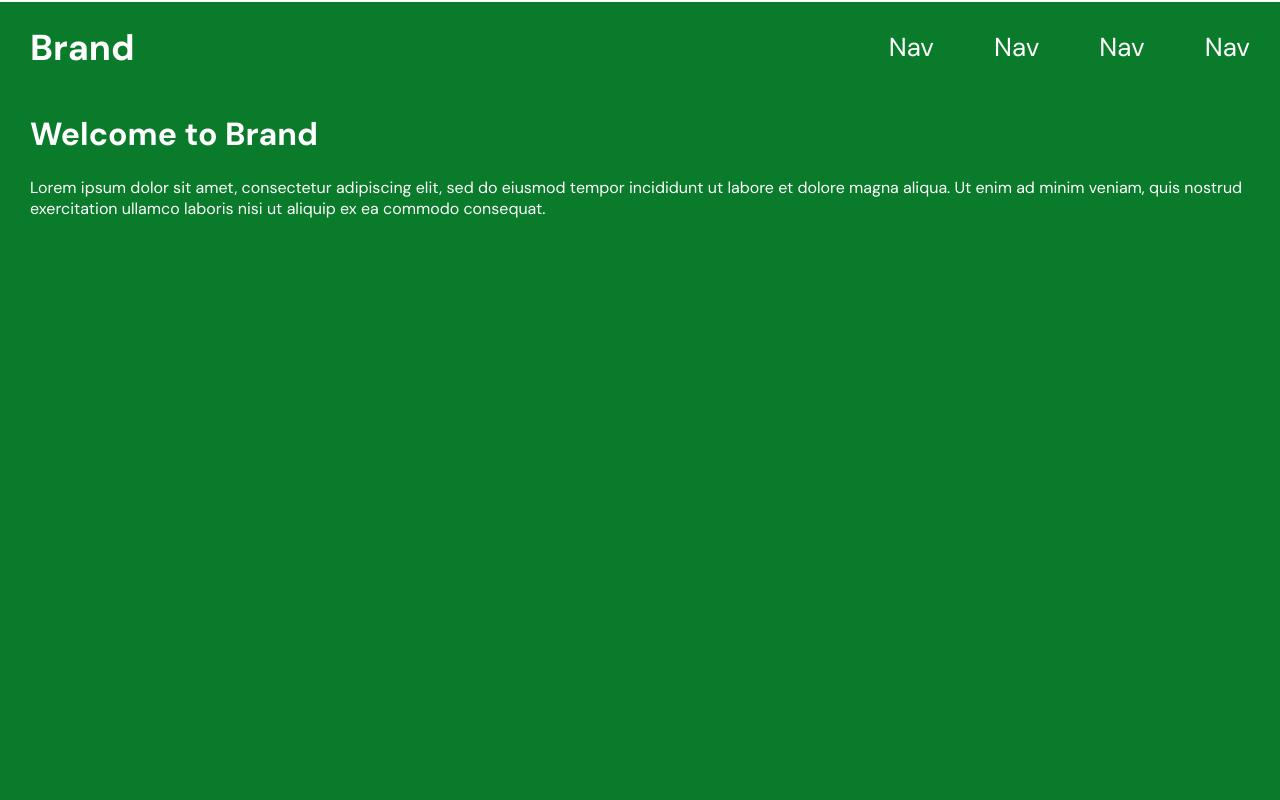
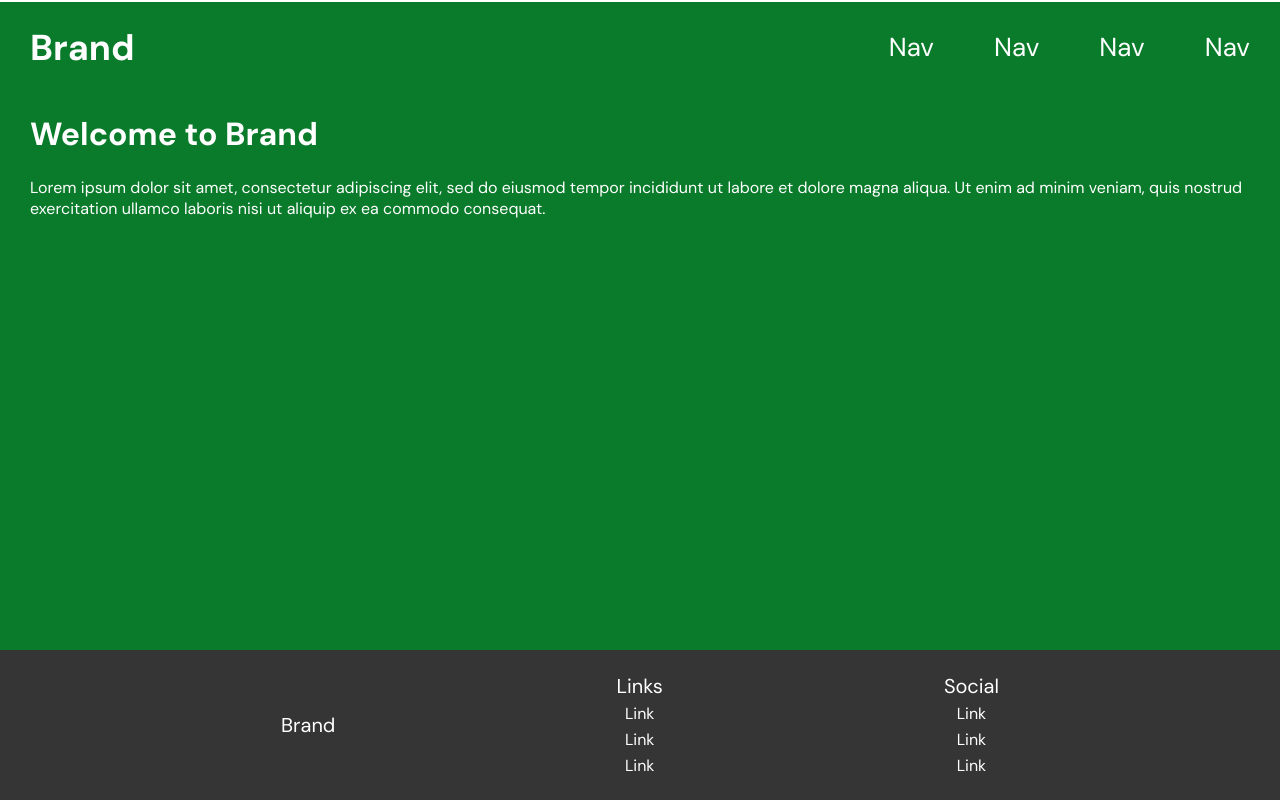
Before and after one commit to jamesmckayfyp/fyp, a Vue app in the folder fyp/: page /nav4 in a window 1280 px wide. Built offline with nearby package versions, Linux system fonts and the light colour scheme.

Commit message:
Base Footer Added

```diff
--- a/fyp/public/index.html
+++ b/fyp/public/index.html
@@ -9,6 +9,5 @@
   </head>
   <body>
     <div id="app"></div>
-    <!-- built files will be auto injected -->
   </body>
 </html>
--- a/fyp/src/App.vue
+++ b/fyp/src/App.vue
@@ -2,18 +2,21 @@
   <div id="app">
     <Header />
     <Content />
+    <Footer />
   </div>
 </template>
 
 <script>
 import Header from './components/Header'
 import Content from './components/Content'
+import Footer from './components/Footer'
 
 export default {
   name: 'App',
   components: {
     Header,
     Content,
+    Footer,
   }
 }
 </script>
--- /dev/null
+++ b/fyp/src/components/Footer.vue
@@ -0,0 +1,23 @@
+<template>
+    <div class="footer">
+        <div class="footer__section">
+            Brand
+        </div>
+        <div class="footer__section">
+            Links
+            <ul>
+                <li><a href="#" alt="#">Link</a></li>
+                <li><a href="#" alt="#">Link</a></li>
+                <li><a href="#" alt="#">Link</a></li>
+            </ul>
+        </div>
+        <div class="footer__section">
+            Social
+            <ul>
+                <li><a href="#" alt="#">Link</a></li>
+                <li><a href="#" alt="#">Link</a></li>
+                <li><a href="#" alt="#">Link</a></li>
+            </ul>
+        </div>
+    </div>
+</template>
--- a/fyp/src/less/footer.less
+++ b/fyp/src/less/footer.less
@@ -0,0 +1,31 @@
+.footer {
+    width: 100%;
+    height: 150px;
+    margin-bottom: 70px;
+    display: flex;
+    justify-content: space-evenly;
+    align-items: center;
+
+    background: @primary-colour;
+
+    @media @mobile{
+        margin: 0;
+        position: absolute;
+        bottom: 0;
+    }
+
+    &__section{
+        font-size: 20px;
+
+        ul{
+
+            li{
+
+                a{
+                    color: @text-colour;
+                    font-size: 16px;
+                }
+            }
+        }
+    }
+}
--- a/fyp/src/less/main.less
+++ b/fyp/src/less/main.less
@@ -32,3 +32,16 @@ body {
         padding: 0 30px;
     }
 }
+
+// GLOBAL UL STYLES
+ul {
+    list-style: none;
+    margin: 0;
+    padding: 0;
+    text-align: center;
+
+    a {
+        text-decoration: none;
+        text-align: center;
+    }
+}
--- a/fyp/src/less/mixins.less
+++ b/fyp/src/less/mixins.less
@@ -1,5 +1,5 @@
-// BORDER SHADOW MIXIN
-.border-shadow{
+// BOx SHADOW MIXIN
+.box-shadow{
     -webkit-box-shadow: 10px 10px 20px -20px rgba(0,0,0,0.75);
     -moz-box-shadow: 10px 10px 20px -20px rgba(0,0,0,0.75);
     box-shadow: 10px 10px 20px -20px rgba(0,0,0,0.75);
--- a/fyp/src/less/navigation.less
+++ b/fyp/src/less/navigation.less
@@ -1,5 +1,5 @@
 .navigation{
-    position: absolute;
+    position: fixed;
     bottom: 0;
     width: 100%;
     height: 70px;
@@ -10,15 +10,11 @@
     background: @bg-colour;
 
     ul {
-        list-style: none;
-        margin: 0;
-        padding: 0;
         display: flex;
         justify-content: space-evenly;
         width: 100%;
 
         a{
-            text-decoration: none;
             color: @text-colour;
             font-size: 20px;
         }
--- a/fyp/src/less/variables.less
+++ b/fyp/src/less/variables.less
@@ -14,3 +14,4 @@
 @text-colour: #fff;
 @border-colour: #fff;
 @bg-colour: #097B2A;
+@primary-colour: #353535;
```
Also changed, not shown: fyp/src/router/index.js (+0 -9 lines).
